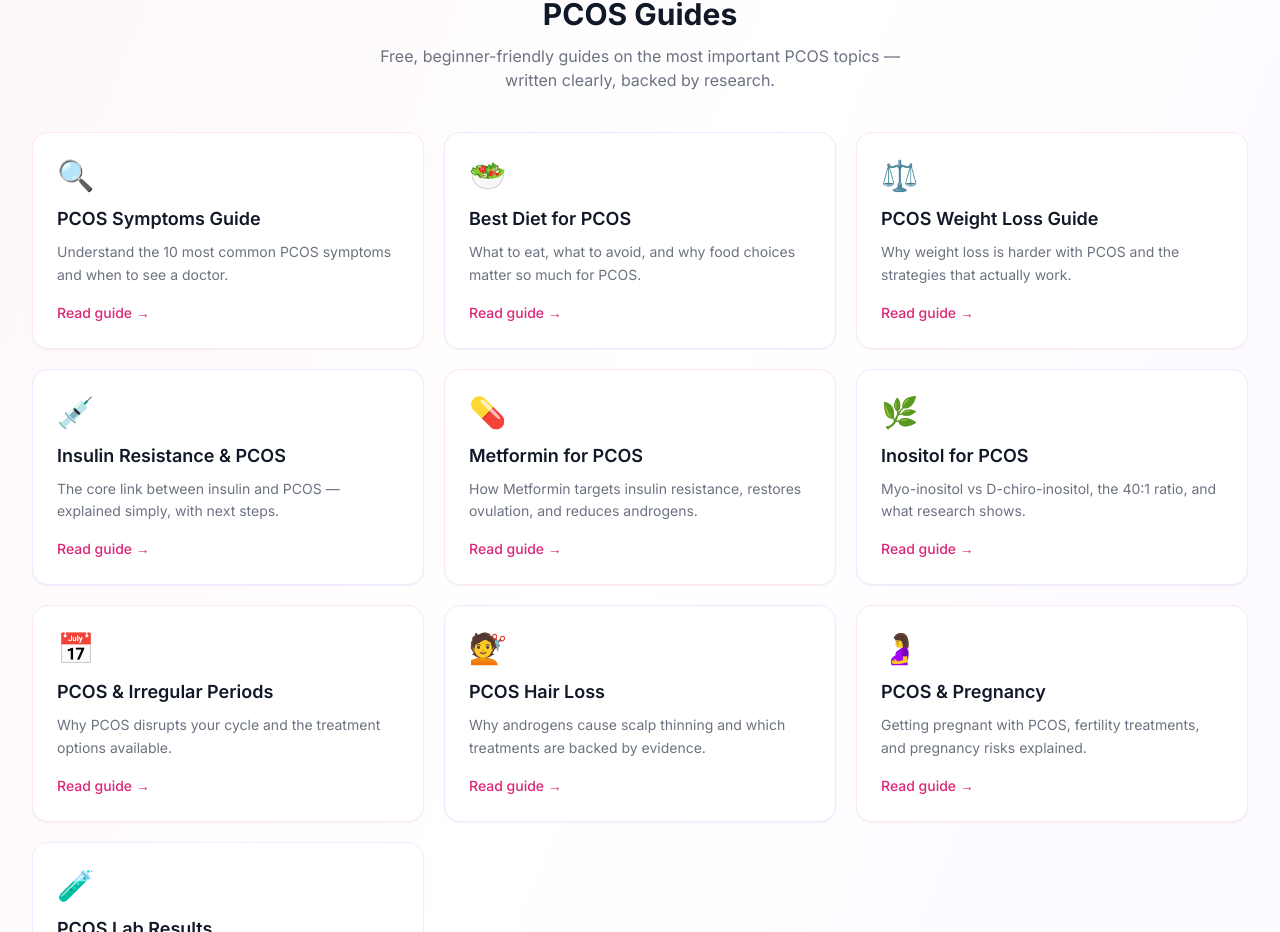
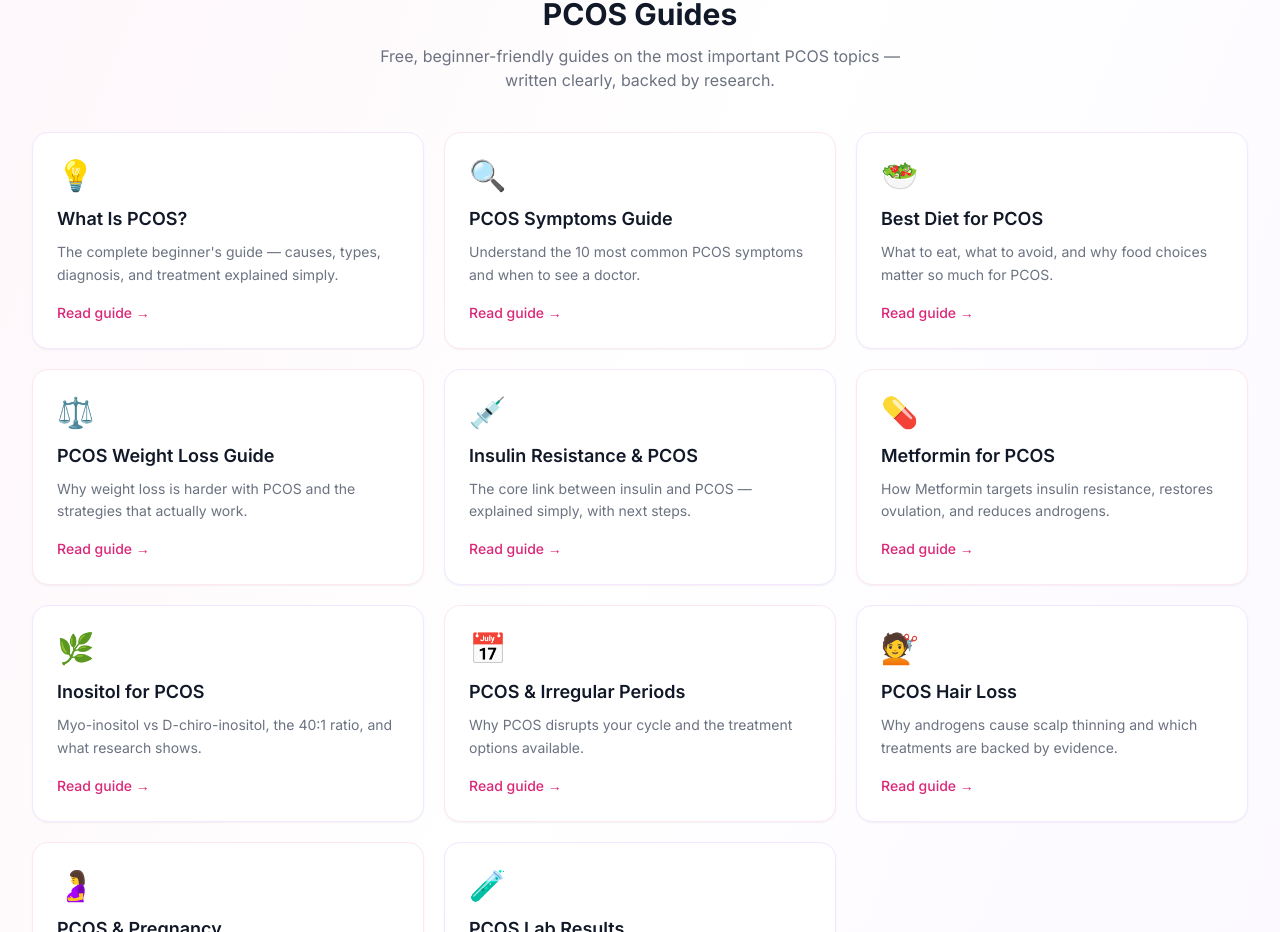
Before and after one commit to venkateshkotoju/Herpcos-portal, a Next.js app: page / in a window 1280 px wide. Shown: the part 1179-2111 px from the top of the page. Built offline with nearby package versions, Linux system fonts and the light colour scheme; no server answers.

Commit message:
Add What Is PCOS? to homepage guides section
Co-Authored-By: Claude Sonnet 4.6 <noreply@anthropic.com>
Claude-Session: https://claude.ai/code/session_0192CDS56fz5wzvghwy6eaVc

```diff
--- a/app/page.tsx
+++ b/app/page.tsx
@@ -211,6 +211,13 @@ export default function HomePage() {
         <div className="grid grid-cols-1 sm:grid-cols-2 lg:grid-cols-3 gap-5">
           {[
             {
+              href: "/what-is-pcos",
+              emoji: "💡",
+              title: "What Is PCOS?",
+              desc: "The complete beginner's guide — causes, types, diagnosis, and treatment explained simply.",
+              color: "border-purple-100",
+            },
+            {
               href: "/pcos-symptoms",
               emoji: "🔍",
               title: "PCOS Symptoms Guide",
```
